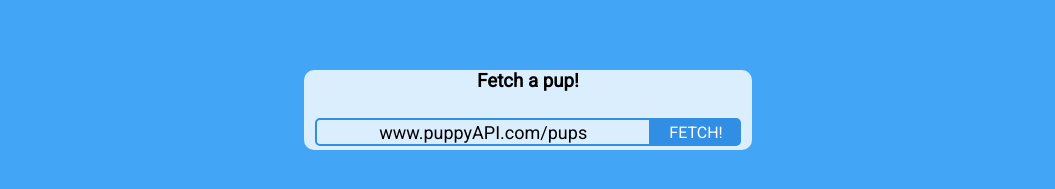
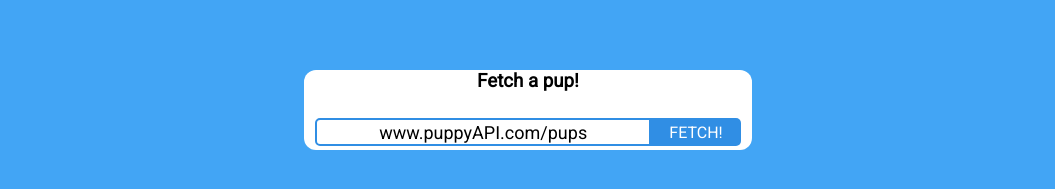
Before and after one commit to robpwatkins/puppyAPI, a React (Create React App) app in the folder client/: page / in a window 1280 px wide. Shown: the part 575-764 px from the top of the page, without its empty margins (112-1167 px from the left). Built offline with nearby package versions, Linux system fonts and the light colour scheme; no server answers.

Commit message:
changed some shit

```diff
--- a/client/src/App.css
+++ b/client/src/App.css
@@ -153,8 +153,8 @@ nav a:nth-child(1) {
   height: 10%;
   text-align: center;
   font-family: 'Roboto', sans-serif;
-  background: rgba(255, 255, 255, 0.808);
-  border-radius: 10px;
+  background: white;
+  border-radius: 12px;
 }
 
 .fetcher {
```
